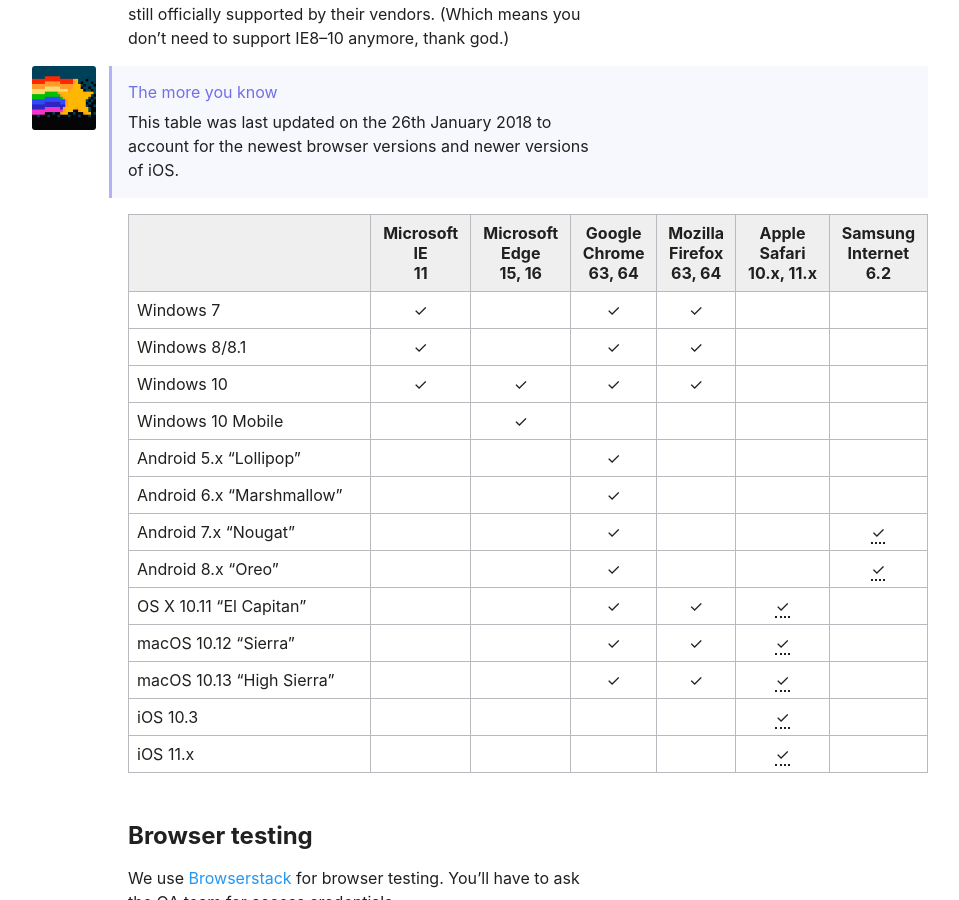
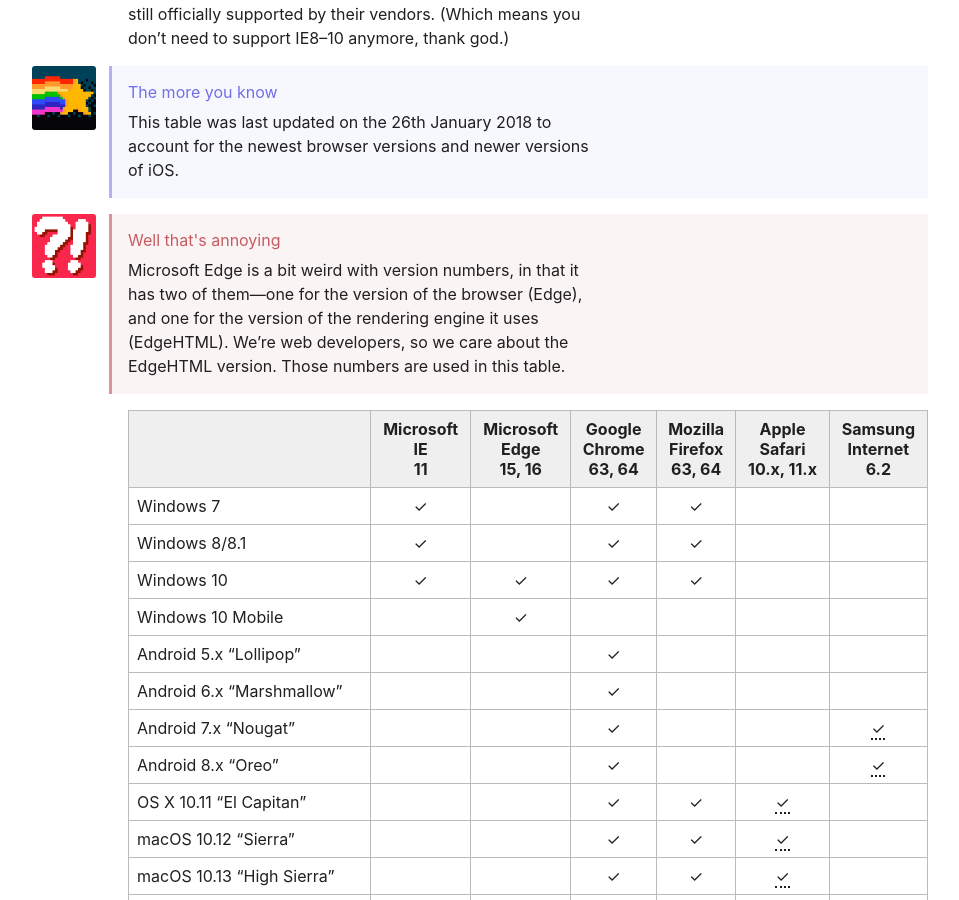
Before and after one commit to querkmachine/FSFrontEndDocs, a Jekyll site: the page built from tools/browser-support.md, in a window 1280 px wide and 900 px high, scrolled down 309 px. Shown: the whole window, without its empty margins (112-1071 px from the left). Built offline with Jekyll 4.4.1, drawn with Linux system fonts in a browser that asks for light colours.

Commit message:
Clarify difference between Edge and EdgeHTML versions

```diff
--- a/tools/browser-support.md
+++ b/tools/browser-support.md
@@ -9,6 +9,10 @@
 
 <aside class="aside aside--tangent">
 This table was last updated on the 26th January 2018 to account for the newest browser versions and newer versions of iOS.
+</aside>
+
+<aside class="aside aside--issue">
+Microsoft Edge is a bit weird with version numbers, in that it has two of them—one for the version of the browser (Edge), and one for the version of the rendering engine it uses (EdgeHTML). We're web developers, so we care about the EdgeHTML version. Those numbers are used in this table.
 </aside>
 
 |  |Microsoft<br>IE<br>11|Microsoft<br>Edge<br>15, 16|Google<br>Chrome<br>63, 64|Mozilla<br>Firefox<br>63, 64|Apple<br>Safari<br>10.x, 11.x|Samsung<br>Internet<br>6.2|
```
